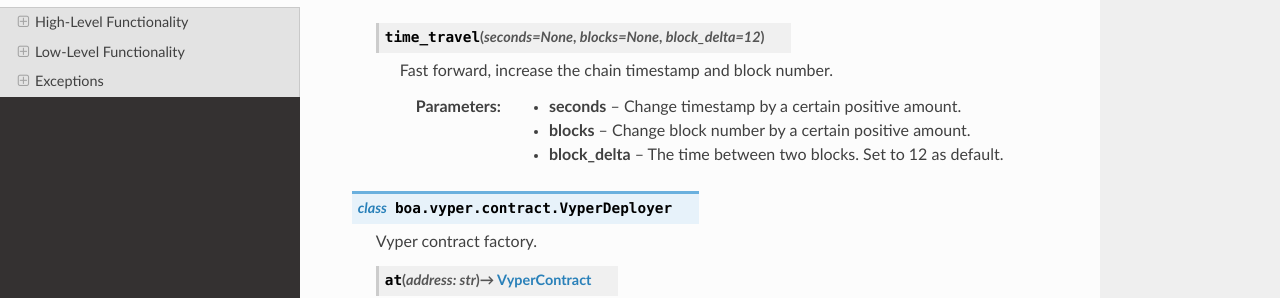
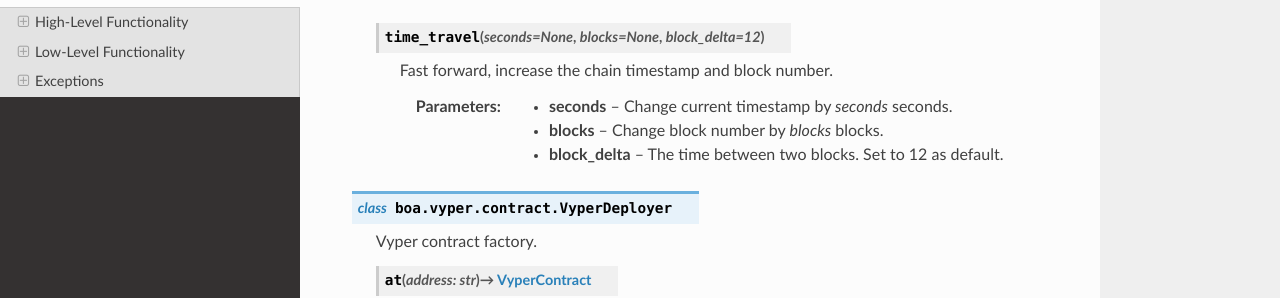
Before and after one commit to vyperlang/titanoboa, a Sphinx documentation site: the page built from docs/source/api.rst, in a window 1280 px wide and 900 px high, scrolled down 8584 px. Shown: the part 161-459 px from the top of the window. Built offline with Sphinx 7.4.7 and the Read the Docs theme 2.0.0, drawn with Linux system fonts in a browser that asks for light colours.

Commit message:
review comments

```diff
--- a/docs/source/api.rst
+++ b/docs/source/api.rst
@@ -455,8 +455,8 @@
 
         Fast forward, increase the chain timestamp and block number.
 
-        :param seconds: Change timestamp by a certain positive amount.
-        :param blocks: Change block number by a certain positive amount.
+        :param seconds: Change current timestamp by `seconds` seconds.
+        :param blocks: Change block number by `blocks` blocks.
         :param block_delta: The time between two blocks. Set to 12 as default.
 
 
```
Also changed, not shown: 2 other files.
